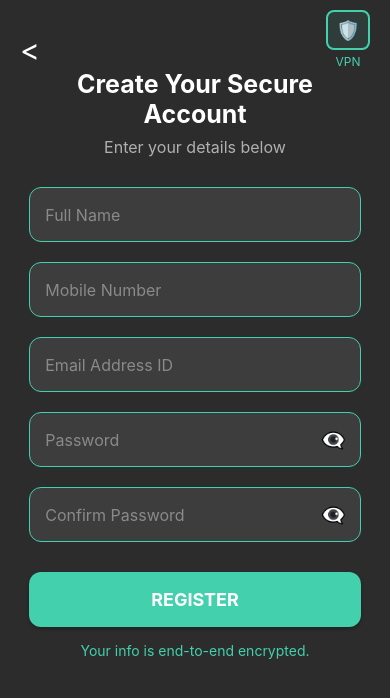
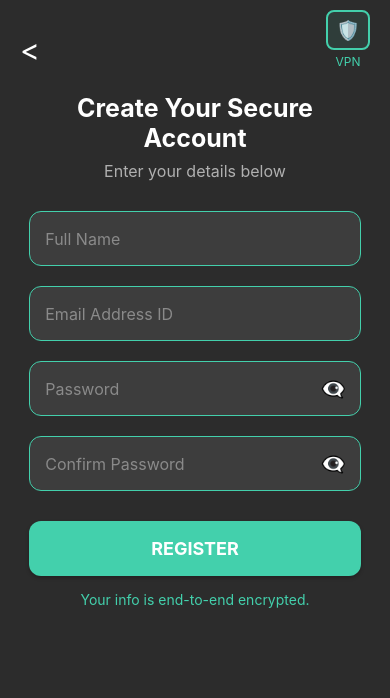
Before and after one commit to anshh02/SecureCommunicationApp, a React Native app: screen /Register in a window 390 px wide. Shown: the top 698 px of the page. Built offline with nearby package versions, Linux system fonts and the light colour scheme.

Commit message:
Update frontend components and add API documentation
- Updated LoginScreen.js with improved functionality
- Updated RegistrationScreen.js with enhanced features
- Added API_DOCUMENTATION.md for API reference
- Added config.js for application configuration
- Updated VS Code settings

```diff
--- a/Screens/LoginScreen.js
+++ b/Screens/LoginScreen.js
@@ -27,7 +27,7 @@ const LoginScreen = ({ navigation }) => {
 
                 <TextInput
                     style={styles.input}
-                    placeholder="Mobile / Email"
+                    placeholder="UserName / Email"
                     placeholderTextColor="#8A8A8A"
                     value={email}
                     onChangeText={setEmail}
--- a/Screens/RegistrationScreen.js
+++ b/Screens/RegistrationScreen.js
@@ -18,13 +18,11 @@ const EyeIcon = ({ onPress, isVisible }) => (
 
 const RegistrationScreen = ({ navigation }) => {
     const [fullName, setFullName] = useState('');
-    const [mobileNumber, setMobileNumber] = useState('');
     const [email, setEmail] = useState('');
     const [password, setPassword] = useState('');
     const [confirmPassword, setConfirmPassword] = useState('');
     const [isPasswordVisible, setIsPasswordVisible] = useState(false);
     const [isConfirmPasswordVisible, setIsConfirmPasswordVisible] = useState(false);
-
 
     return (
         <SafeAreaView style={styles.container}>
@@ -40,11 +38,11 @@ const RegistrationScreen = ({ navigation }) => {
             </View>
             <KeyboardAvoidingView
                 behavior="padding"
-                style={styles.keyboardAvoidingView}
+                style={[styles.keyboardAvoidingView, {paddingVertical: 24}]}
                 keyboardVerticalOffset={0}
             >
                 <ScrollView
-                    contentContainerStyle={styles.scrollViewContent}
+                    contentContainerStyle={[styles.scrollViewContent, {paddingBottom: 32}]}
                     showsVerticalScrollIndicator={false}
                     keyboardShouldPersistTaps="handled"
                 >
@@ -59,14 +57,7 @@ const RegistrationScreen = ({ navigation }) => {
                     value={fullName}
                     onChangeText={setFullName}
                 />
-                 <TextInput
-                    style={styles.input}
-                    placeholder="Mobile Number"
-                    placeholderTextColor="#8A8A8A"
-                    value={mobileNumber}
-                    onChangeText={setMobileNumber}
-                    keyboardType="phone-pad"
-                />
+
                 <TextInput
                     style={styles.input}
                     placeholder="Email Address ID"
@@ -101,7 +92,6 @@ const RegistrationScreen = ({ navigation }) => {
                     <EyeIcon onPress={() => setIsConfirmPasswordVisible(!isConfirmPasswordVisible)} isVisible={isConfirmPasswordVisible}/>
                 </View>
 
-
                 <TouchableOpacity style={styles.registerButton}>
                     <Text style={styles.registerButtonText}>REGISTER</Text>
                 </TouchableOpacity>
--- /dev/null
+++ b/config.js
@@ -0,0 +1 @@
+export const API_BASE_URL = '';
```
Also changed, not shown: 1 other file (tests, documents, lock files or other folders).
